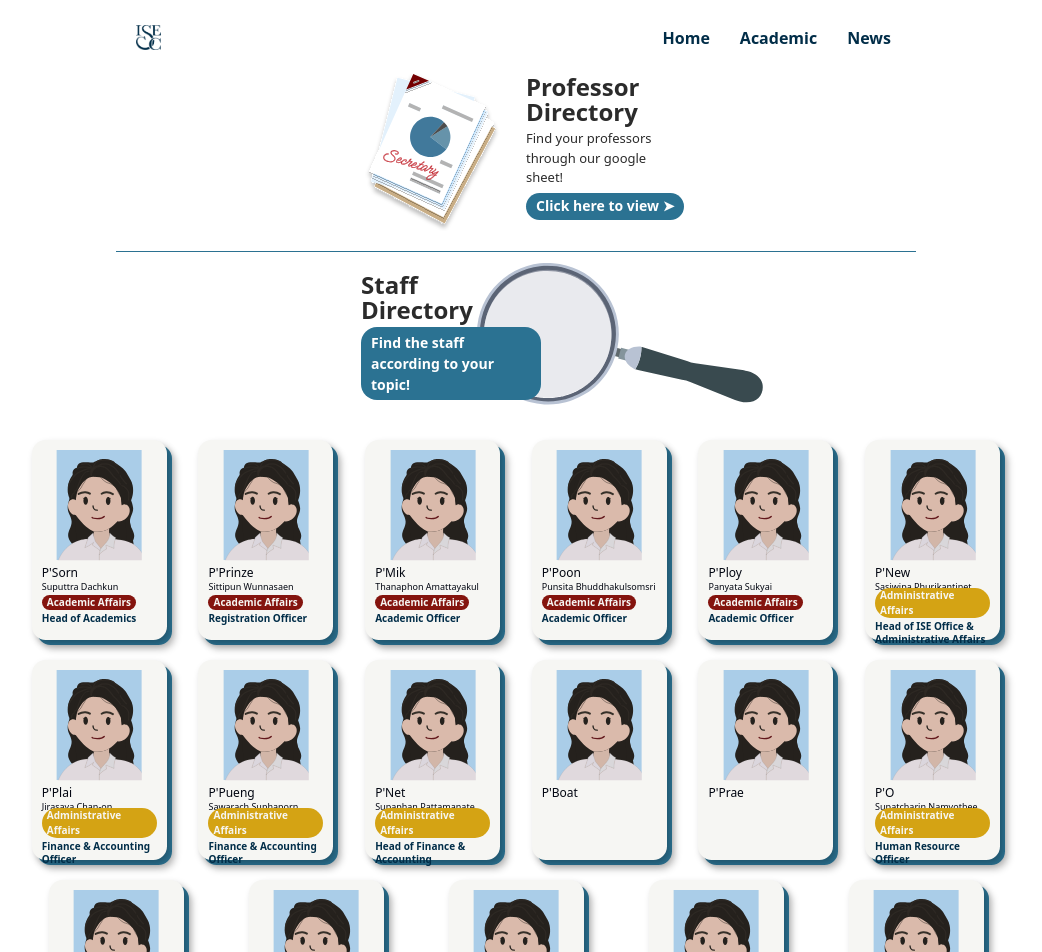
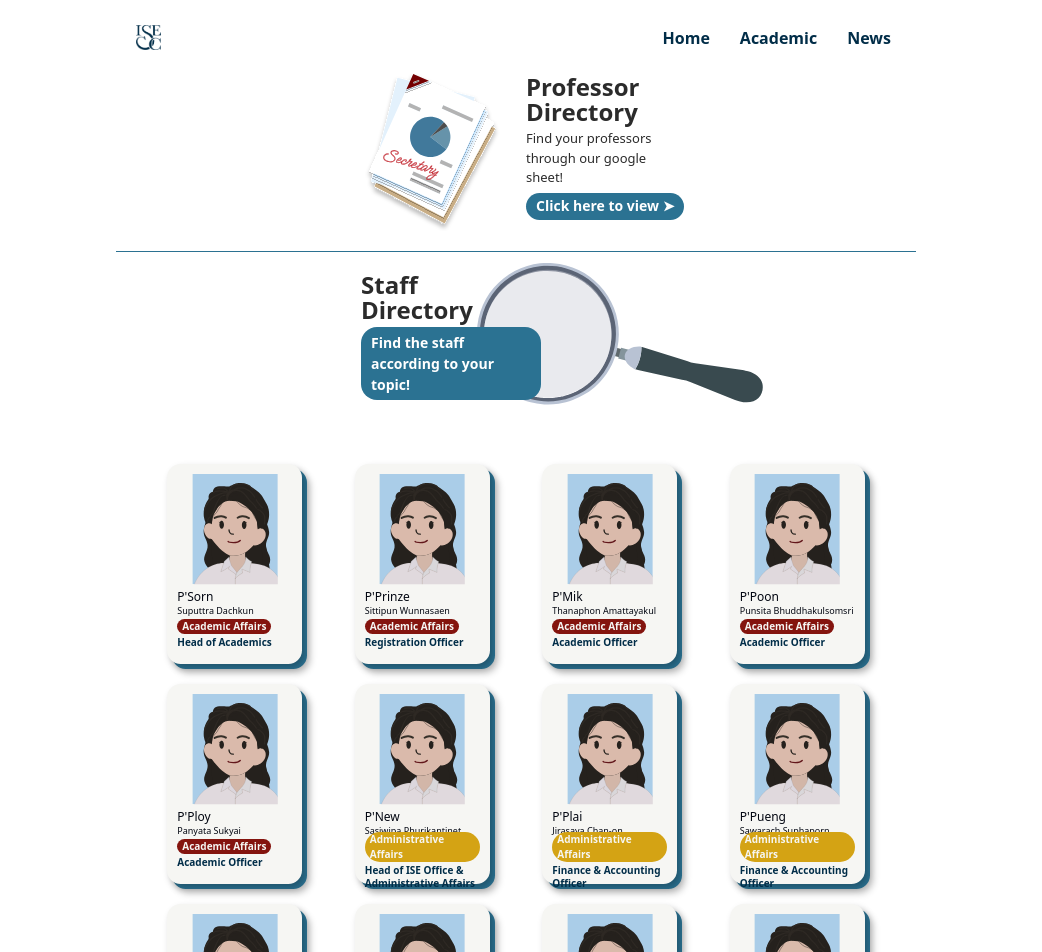
Before and after one commit to IT-ISESC/ISESC-Website, a SvelteKit app: page /directory in a window 1280 px wide. Shown: the top 952 px of the page, without its empty margins (124-1166 px from the left). Built offline with nearby package versions, Linux system fonts and the light colour scheme.

Commit message:
Update +page.svelte

```diff
--- a/src/routes/directory/+page.svelte
+++ b/src/routes/directory/+page.svelte
@@ -11,8 +11,8 @@
 
 	<StaffDirectory />
 </div>
-
-<div class="screens-sm:w-[90%] mx-auto flex w-full max-w-[1000px] flex-wrap justify-around">
+<br />
+<div class="screens-sm:w-[90%] mx-auto flex w-full max-w-[750px] flex-wrap justify-around">
 	<!-- Academic Affairs -->
 	<StaffCard
 		nickname="Sorn"
```
